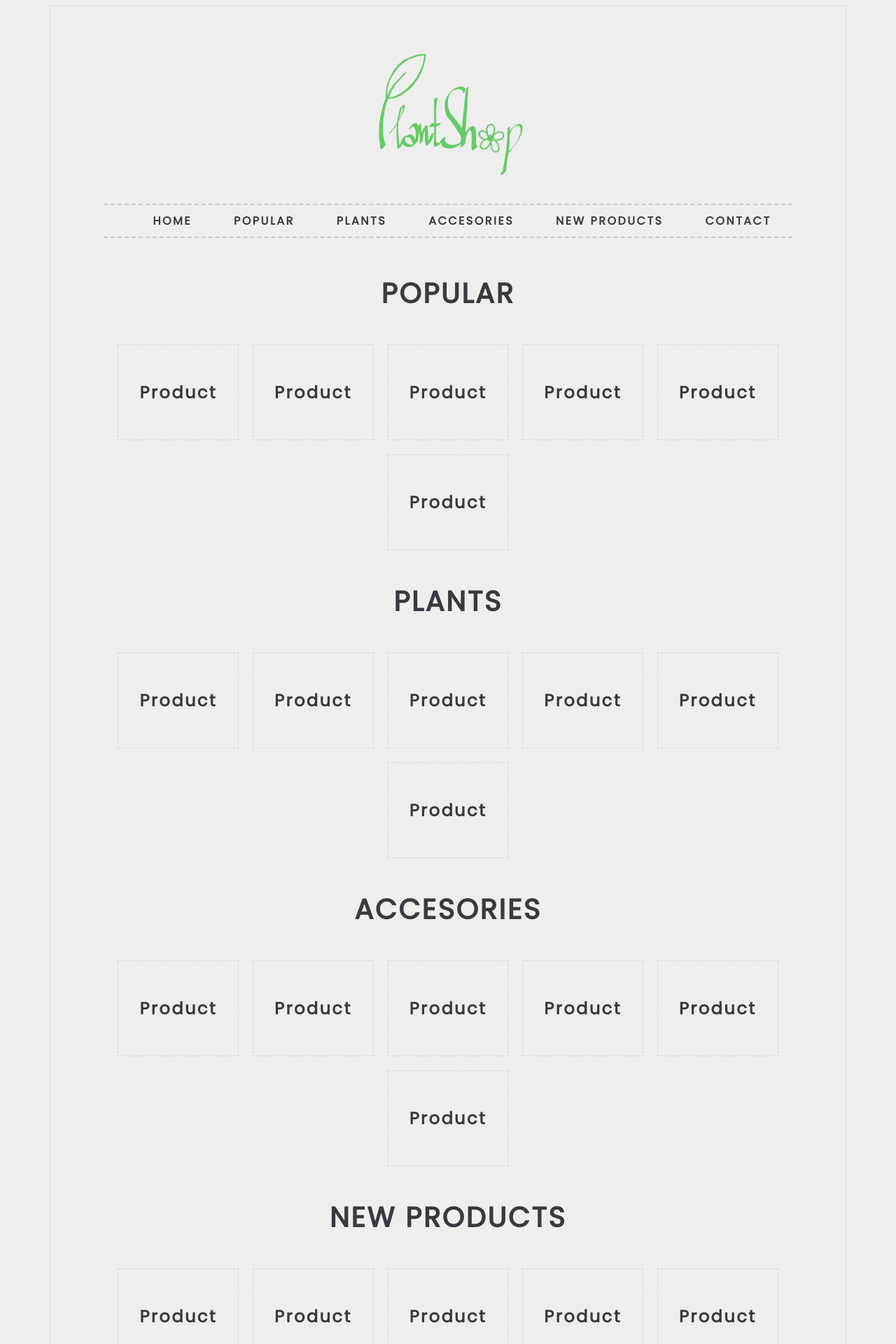
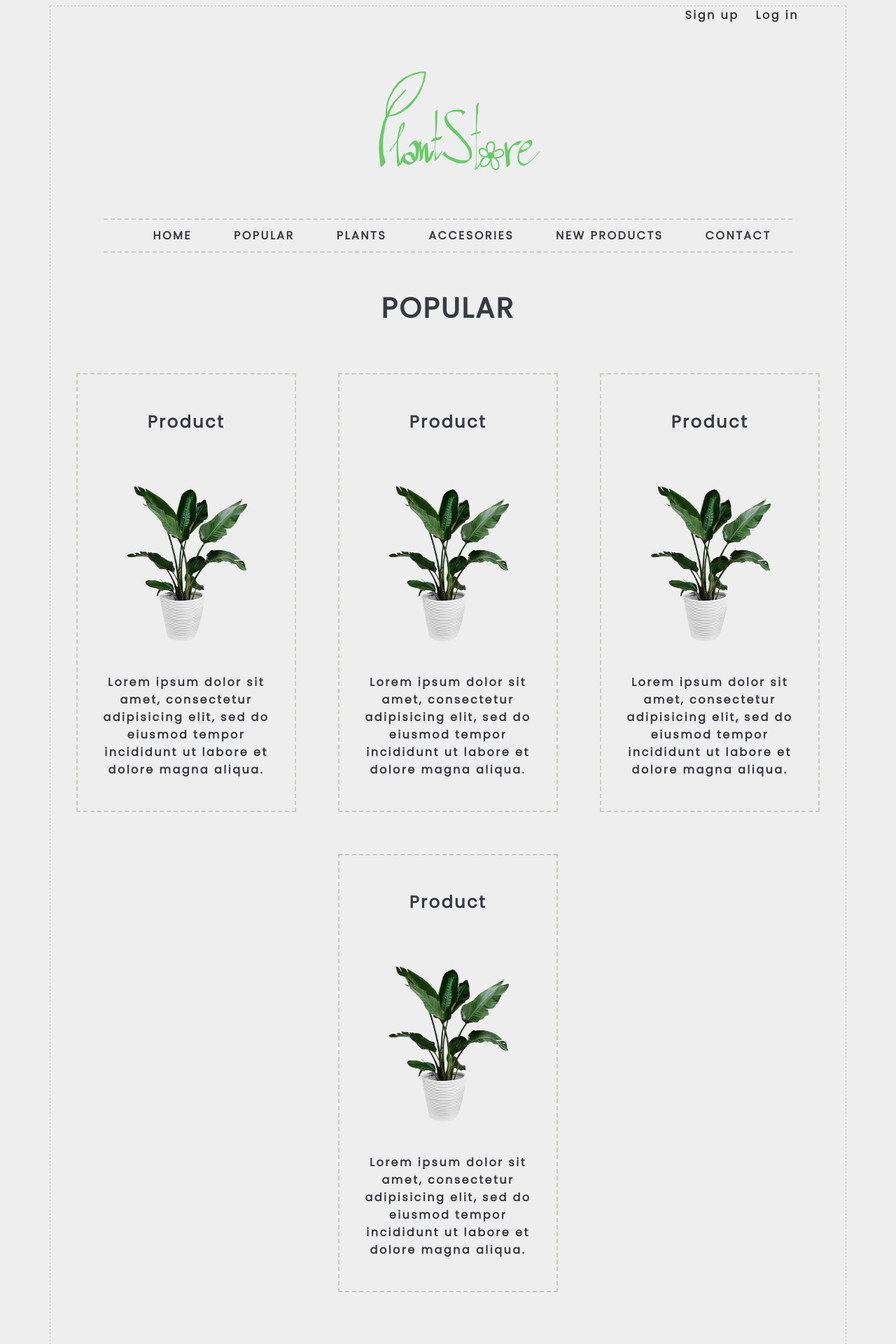
Before and after one commit to gorkapb/TDIW, a PHP site: page / in a window 1280 px wide. Shown: the top 1920 px of the page at 70% size. Run offline with PHP 8.4, Linux system fonts and the light colour scheme.

Commit message:
Version definitiva P1

```diff
--- a/css/styles.css
+++ b/css/styles.css
@@ -1,18 +1,53 @@
 
 /*INDEX*/
 
+html,body{
+    height: 100%;
+}
+
 body {
         background-color: #eeeeee;
+        display: flex;
+        flex-direction:column;
+
+}
+
+p{
+    font-family: 'Poppins', sans-serif;
+    font-weight: bold;
+    letter-spacing: 2.5px;
+    color: #373a40;
+}
+
+a{
+    font-family: 'Poppins', sans-serif;
+    font-weight: bold;
+    text-decoration: none;
+    letter-spacing: 2.5px;
+    color: #373a40;
 }
 
 .layout {
     margin-right: 5%;
     margin-left: 5%;
-    border: dashed 1px lightgray;
+    border: dashed 1px #cdc9c3;
+    flex: 1 0 auto;
 }
 
 .main-header {
-    text-align: center;
+    display:flex;
+    flex-direction: column;
+    justify-content: center;
+    align-items: center;
+}
+
+.main-header div{
+    width: 90%;
+    text-align: right;
+}
+
+.main-header div a{
+    margin:10px;
 }
 
 .nav-menu{
@@ -33,11 +68,6 @@ body {
 }
 
 .nav-menu ul li a {
-    font-family: 'Poppins', sans-serif;
-    font-weight: bold;
-    text-decoration: none;
-    letter-spacing: 2.5px;
-    color: #373a40;
     padding: 2px;
     padding-left: 20px;
     padding-right: 20px;
@@ -48,12 +78,14 @@ body {
 
 section{
     text-align: center;
+    align-items: center;
+    justify-content: center;
+    margin-bottom: 6%;
 }
 
 section h1{
     font-family: 'Poppins', sans-serif;
     font-weight: bold;
-    text-decoration: none;
     letter-spacing: 2.5px;
     color: #373a40;
     font-size: 40px;
@@ -68,28 +100,37 @@ section h1{
 }
 
 .product {
-    border: dashed 1px lightgray;
-    margin: 10px;
+    border: dashed 2px #cdc9c3;
+    margin: 30px;
     padding: 30px;
 }
 
 .product h2{
     font-family: 'Poppins', sans-serif;
     font-weight: bold;
-    text-decoration: none;
     letter-spacing: 2.5px;
     color: #373a40;
+}
+
+.product img{
+    width: 200px
+}
+
+.product p{
+    width: 250px
 }
 
 footer {
     background-color: #d9e4dd;
     text-align: center;
+    flex-shrink: 0;
+    margin-top: 20px;
+    width: 100%;
 }
 
 footer h3 {
     font-family: 'Poppins', sans-serif;
     font-weight: bold;
-    text-decoration: none;
     letter-spacing: 2.5px;
     color: #373a40;
 }
@@ -98,11 +139,19 @@ footer h3 {
 /*LOGIN Y REGISTER*/
 
 .div-form{
-    display:flex;
-    justify-content: center;
     align-items: center;
 }
 
 .div-form form{
-    display:flex;
+    width: 25%;
+    border: dashed 2px #cdc9c3;;
+    margin: 0 auto;
+    padding: 4%;
 }
+
+.div-form form label{
+    font-family: 'Poppins', sans-serif;
+    font-weight: bold;
+    letter-spacing: 2.5px;
+    color: #373a40;
+}
--- a/index.html
+++ b/index.html
@@ -9,10 +9,11 @@
     <body>
         <div class='layout'>
             <header class='main-header'>
+                <div>
+                    <a href="register.html">Sign up</a>
+                    <a href="login.html">Log in</a>
+                </div>
                 <img src='img/logo.png' width='350px'/>
-                 <!-- <h1>PlantStore</h1>-->
-
-
             </header>
             <nav>
                 <div class='nav-menu'>
@@ -33,22 +34,29 @@
                 <div class = 'product-list'>
                     <article class='product'>
                             <h2>Product</h2>
+                            <img src="img/planta.png">
+                            <p>Lorem ipsum dolor sit amet, consectetur adipisicing elit, sed do eiusmod
+                            tempor incididunt ut labore et dolore magna aliqua. </p>
                     </article>
                     <article class='product'>
                             <h2>Product</h2>
+                            <img src="img/planta.png">
+                            <p>Lorem ipsum dolor sit amet, consectetur adipisicing elit, sed do eiusmod
+                            tempor incididunt ut labore et dolore magna aliqua. </p>
                     </article>
                     <article class='product'>
                             <h2>Product</h2>
+                            <img src="img/planta.png">
+                            <p>Lorem ipsum dolor sit amet, consectetur adipisicing elit, sed do eiusmod
+                            tempor incididunt ut labore et dolore magna aliqua. </p>
                     </article>
                     <article class='product'>
                             <h2>Product</h2>
+                            <img src="img/planta.png">
+                            <p>Lorem ipsum dolor sit amet, consectetur adipisicing elit, sed do eiusmod
+                            tempor incididunt ut labore et dolore magna aliqua. </p>
                     </article>
-                    <article class='product'>
-                            <h2>Product</h2>
-                    </article>
-                    <article class='product'>
-                            <h2>Product</h2>
-                    </article>
+
                 </div>
             </section>
 
@@ -57,21 +65,51 @@
                 <div class = 'product-list'>
                     <article class='product'>
                             <h2>Product</h2>
+                            <img src="img/planta.png">
+                            <p>Lorem ipsum dolor sit amet, consectetur adipisicing elit, sed do eiusmod
+                            tempor incididunt ut labore et dolore magna aliqua. </p>
                     </article>
                     <article class='product'>
                             <h2>Product</h2>
+                            <img src="img/planta.png">
+                            <p>Lorem ipsum dolor sit amet, consectetur adipisicing elit, sed do eiusmod
+                            tempor incididunt ut labore et dolore magna aliqua. </p>
                     </article>
                     <article class='product'>
                             <h2>Product</h2>
+                            <img src="img/planta.png">
+                            <p>Lorem ipsum dolor sit amet, consectetur adipisicing elit, sed do eiusmod
+                            tempor incididunt ut labore et dolore magna aliqua. </p>
                     </article>
                     <article class='product'>
                             <h2>Product</h2>
+                            <img src="img/planta.png">
+                            <p>Lorem ipsum dolor sit amet, consectetur adipisicing elit, sed do eiusmod
+                            tempor incididunt ut labore et dolore magna aliqua. </p>
                     </article>
                     <article class='product'>
                             <h2>Product</h2>
+                            <img src="img/planta.png">
+                            <p>Lorem ipsum dolor sit amet, consectetur adipisicing elit, sed do eiusmod
+                            tempor incididunt ut labore et dolore magna aliqua. </p>
                     </article>
                     <article class='product'>
                             <h2>Product</h2>
+                            <img src="img/planta.png">
+                            <p>Lorem ipsum dolor sit amet, consectetur adipisicing elit, sed do eiusmod
+                            tempor incididunt ut labore et dolore magna aliqua. </p>
+                    </article>
+                    <article class='product'>
+                            <h2>Product</h2>
+                            <img src="img/planta.png">
+                            <p>Lorem ipsum dolor sit amet, consectetur adipisicing elit, sed do eiusmod
+                            tempor incididunt ut labore et dolore magna aliqua. </p>
+                    </article>
+                    <article class='product'>
+                            <h2>Product</h2>
+                            <img src="img/planta.png">
+                            <p>Lorem ipsum dolor sit amet, consectetur adipisicing elit, sed do eiusmod
+                            tempor incididunt ut labore et dolore magna aliqua. </p>
                     </article>
                 </div>
             </section>
@@ -81,21 +119,51 @@
                 <div class = 'product-list'>
                     <article class='product'>
                             <h2>Product</h2>
+                            <img src="img/planta.png">
+                            <p>Lorem ipsum dolor sit amet, consectetur adipisicing elit, sed do eiusmod
+                            tempor incididunt ut labore et dolore magna aliqua. </p>
                     </article>
                     <article class='product'>
                             <h2>Product</h2>
+                            <img src="img/planta.png">
+                            <p>Lorem ipsum dolor sit amet, consectetur adipisicing elit, sed do eiusmod
+                            tempor incididunt ut labore et dolore magna aliqua. </p>
                     </article>
                     <article class='product'>
                             <h2>Product</h2>
+                            <img src="img/planta.png">
+                            <p>Lorem ipsum dolor sit amet, consectetur adipisicing elit, sed do eiusmod
+                            tempor incididunt ut labore et dolore magna aliqua. </p>
                     </article>
                     <article class='product'>
                             <h2>Product</h2>
+                            <img src="img/planta.png">
+                            <p>Lorem ipsum dolor sit amet, consectetur adipisicing elit, sed do eiusmod
+                            tempor incididunt ut labore et dolore magna aliqua. </p>
                     </article>
                     <article class='product'>
                             <h2>Product</h2>
+                            <img src="img/planta.png">
+                            <p>Lorem ipsum dolor sit amet, consectetur adipisicing elit, sed do eiusmod
+                            tempor incididunt ut labore et dolore magna aliqua. </p>
                     </article>
                     <article class='product'>
                             <h2>Product</h2>
+                            <img src="img/planta.png">
+                            <p>Lorem ipsum dolor sit amet, consectetur adipisicing elit, sed do eiusmod
+                            tempor incididunt ut labore et dolore magna aliqua. </p>
+                    </article>
+                    <article class='product'>
+                            <h2>Product</h2>
+                            <img src="img/planta.png">
+                            <p>Lorem ipsum dolor sit amet, consectetur adipisicing elit, sed do eiusmod
+                            tempor incididunt ut labore et dolore magna aliqua. </p>
+                    </article>
+                    <article class='product'>
+                            <h2>Product</h2>
+                            <img src="img/planta.png">
+                            <p>Lorem ipsum dolor sit amet, consectetur adipisicing elit, sed do eiusmod
+                            tempor incididunt ut labore et dolore magna aliqua. </p>
                     </article>
                 </div>
             </section>
@@ -105,33 +173,64 @@
                 <div class = 'product-list'>
                     <article class='product'>
                             <h2>Product</h2>
+                            <img src="img/planta.png">
+                            <p>Lorem ipsum dolor sit amet, consectetur adipisicing elit, sed do eiusmod
+                            tempor incididunt ut labore et dolore magna aliqua. </p>
                     </article>
                     <article class='product'>
                             <h2>Product</h2>
+                            <img src="img/planta.png">
+                            <p>Lorem ipsum dolor sit amet, consectetur adipisicing elit, sed do eiusmod
+                            tempor incididunt ut labore et dolore magna aliqua. </p>
                     </article>
                     <article class='product'>
                             <h2>Product</h2>
+                            <img src="img/planta.png">
+                            <p>Lorem ipsum dolor sit amet, consectetur adipisicing elit, sed do eiusmod
+                            tempor incididunt ut labore et dolore magna aliqua. </p>
                     </article>
                     <article class='product'>
                             <h2>Product</h2>
+                            <img src="img/planta.png">
+                            <p>Lorem ipsum dolor sit amet, consectetur adipisicing elit, sed do eiusmod
+                            tempor incididunt ut labore et dolore magna aliqua. </p>
                     </article>
                     <article class='product'>
                             <h2>Product</h2>
+                            <img src="img/planta.png">
+                            <p>Lorem ipsum dolor sit amet, consectetur adipisicing elit, sed do eiusmod
+                            tempor incididunt ut labore et dolore magna aliqua. </p>
                     </article>
                     <article class='product'>
                             <h2>Product</h2>
+                            <img src="img/planta.png">
+                            <p>Lorem ipsum dolor sit amet, consectetur adipisicing elit, sed do eiusmod
+                            tempor incididunt ut labore et dolore magna aliqua. </p>
+                    </article>
+                    <article class='product'>
+                            <h2>Product</h2>
+                            <img src="img/planta.png">
+                            <p>Lorem ipsum dolor sit amet, consectetur adipisicing elit, sed do eiusmod
+                            tempor incididunt ut labore et dolore magna aliqua. </p>
+                    </article>
+                    <article class='product'>
+                            <h2>Product</h2>
+                            <img src="img/planta.png">
+                            <p>Lorem ipsum dolor sit amet, consectetur adipisicing elit, sed do eiusmod
+                            tempor incididunt ut labore et dolore magna aliqua. </p>
                     </article>
                 </div>
             </section>
 
 
-            <section>
+            <section id="CONTACT">
                 <h1>CONTACT</h1>
             </section>
 
-            <footer>
-                <h3>PlantStore reserved rights&reg 2020-21</h3>
-            </footer>
+
         </div>
+        <footer>
+                <h3>PlantStore&reg 2020-21</h3>
+        </footer>
     </body>
 </html>
```
Also changed, not shown: login.html (+6 -8 lines), register.html (+7 -3 lines), img/logo.png, img/logoANTIGUO.png (added), img/planta.png (added), 1 other file.
